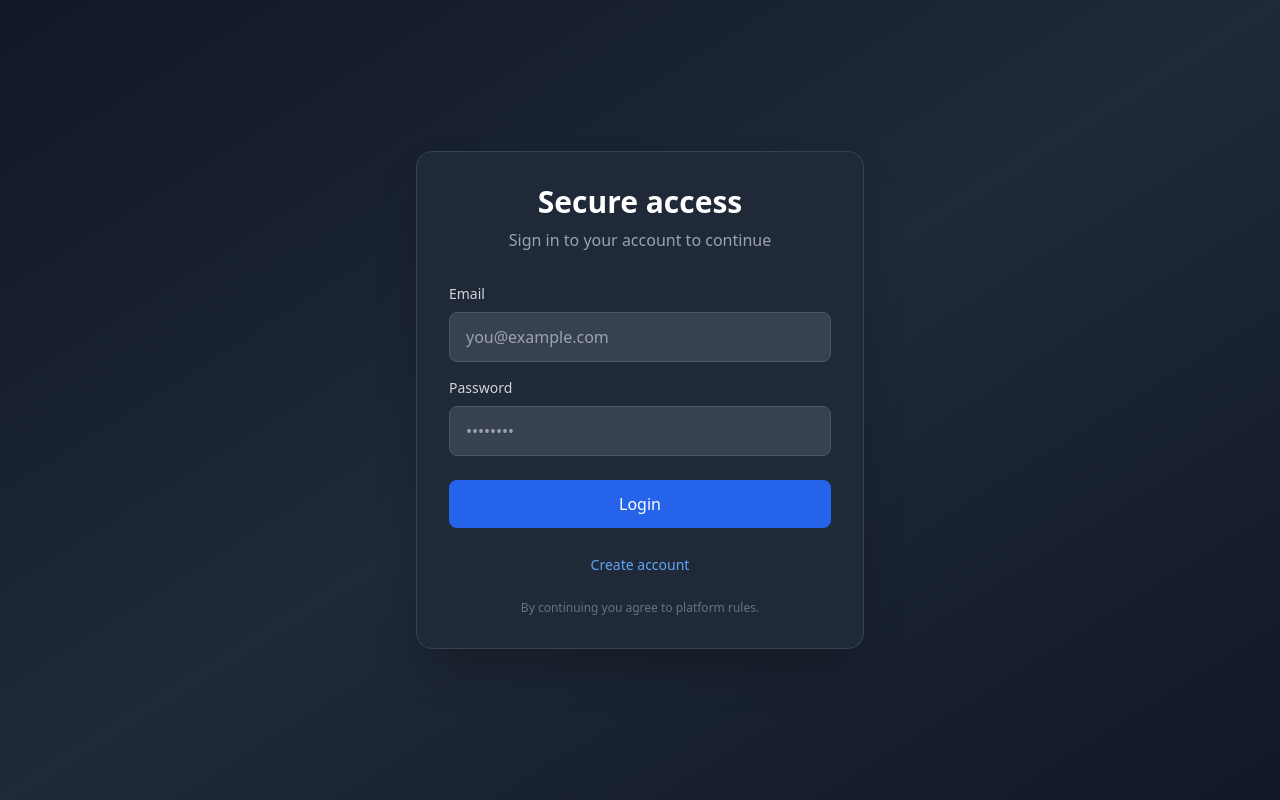
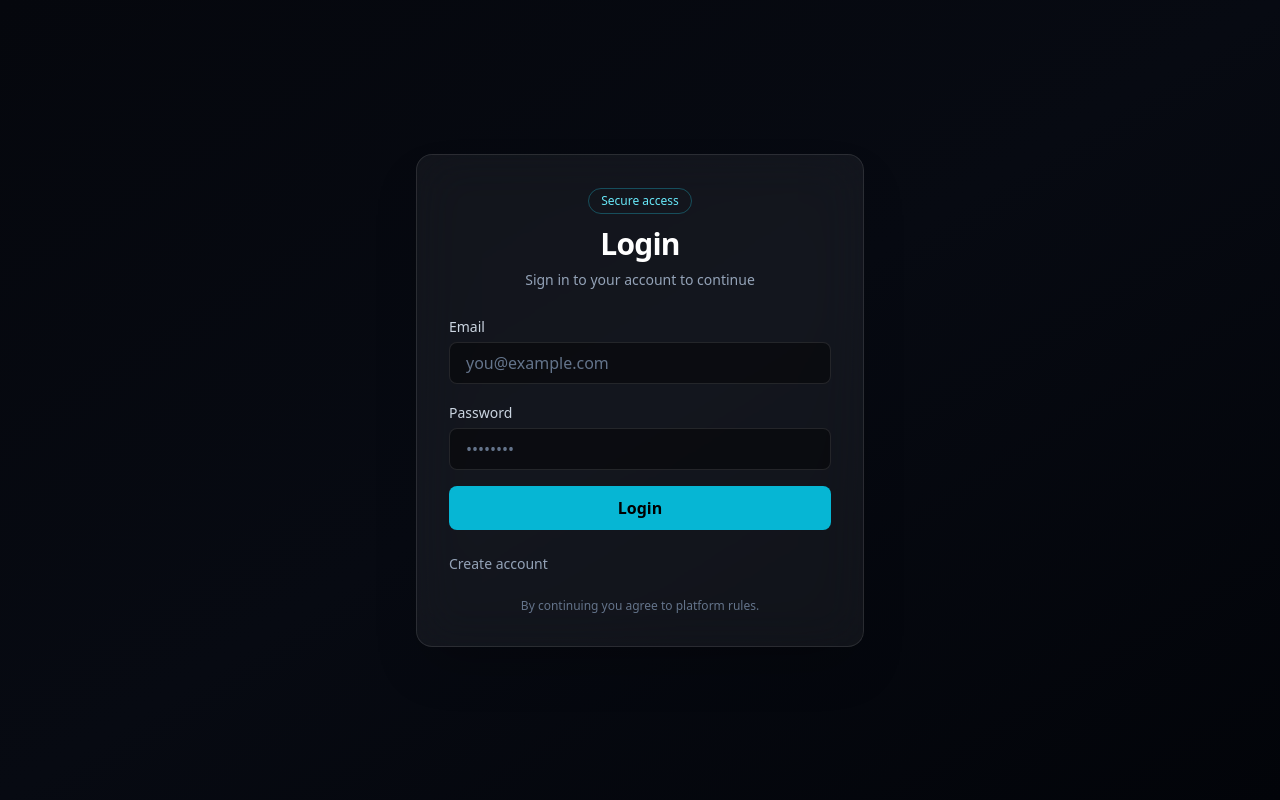
Before and after one commit to bigmouse6/tether-platform, a Next.js app: page /login in a window 1280 px wide. Built offline with nearby package versions, Linux system fonts and the light colour scheme; no server answers.

Commit message:
Restore original design with correct supabase import

```diff
--- a/app/login/page.tsx
+++ b/app/login/page.tsx
@@ -9,98 +9,97 @@ export default function LoginPage() {
   const router = useRouter();
   const [email, setEmail] = useState("");
   const [password, setPassword] = useState("");
+  const [msg, setMsg] = useState<string | null>(null);
   const [loading, setLoading] = useState(false);
-  const [error, setError] = useState<string | null>(null);
 
-  const handleLogin = async (e: React.FormEvent) => {
+  async function onSubmit(e: React.FormEvent<HTMLFormElement>) {
     e.preventDefault();
     setLoading(true);
-    setError(null);
+    setMsg(null);
 
-    try {
-      const supabase = createClient();
+    const supabase = createClient(); // Hər dəfə yenə yaradılır
 
     const { error } = await supabase.auth.signInWithPassword({
       email,
       password,
     });
 
-      if (error) throw error;
+    setLoading(false);
+
+    if (error) {
+      setMsg(error.message);
+      return;
+    }
 
     router.push("/dashboard");
     router.refresh();
-    } catch (error: any) {
-      setError(error.message);
-    } finally {
-      setLoading(false);
   }
-  };
 
   return (
-    <div className="min-h-screen bg-gradient-to-br from-gray-900 via-gray-800 to-gray-900 flex items-center justify-center p-4">
-      <div className="max-w-md w-full space-y-8 bg-gray-800 p-8 rounded-2xl shadow-2xl border border-gray-700">
-        <div className="text-center">
-          <h2 className="text-3xl font-bold text-white mb-2">Secure access</h2>
-          <p className="text-gray-400">Sign in to your account to continue</p>
+    <div className="min-h-screen flex items-center justify-center bg-gradient-to-br from-[#05070d] via-[#070a12] to-[#020409] px-4">
+      <div className="w-full max-w-md rounded-2xl border border-white/10 bg-white/5 backdrop-blur-xl shadow-2xl p-8">
+        <div className="mb-6 text-center">
+          <span className="inline-block mb-3 rounded-full border border-cyan-400/30 px-3 py-1 text-xs text-cyan-300">
+            Secure access
+          </span>
+          <h1 className="text-3xl font-bold tracking-tight text-white">
+            Login
+          </h1>
+          <p className="mt-2 text-sm text-slate-400">
+            Sign in to your account to continue
+          </p>
         </div>
 
-        <form className="mt-8 space-y-6" onSubmit={handleLogin}>
-          <div className="space-y-4">
+        <form onSubmit={onSubmit} className="space-y-4">
           <div>
-              <label htmlFor="email" className="text-sm font-medium text-gray-300 block mb-2">
-                Email
-              </label>
+            <label className="text-sm text-slate-300">Email</label>
             <input
-                id="email"
               type="email"
+              required
+              className="mt-1 w-full rounded-lg border border-white/10 bg-black/40 px-4 py-2 text-slate-100 placeholder-slate-500 focus:outline-none focus:ring-2 focus:ring-cyan-500"
+              placeholder="you@example.com"
               value={email}
               onChange={(e) => setEmail(e.target.value)}
-                className="w-full px-4 py-3 bg-gray-700 border border-gray-600 rounded-lg focus:ring-2 focus:ring-blue-500 focus:border-transparent text-white placeholder-gray-400"
-                placeholder="you@example.com"
-                required
             />
           </div>
 
           <div>
-              <label htmlFor="password" className="text-sm font-medium text-gray-300 block mb-2">
-                Password
-              </label>
+            <label className="text-sm text-slate-300">Password</label>
             <input
-                id="password"
               type="password"
+              required
+              minLength={6}
+              className="mt-1 w-full rounded-lg border border-white/10 bg-black/40 px-4 py-2 text-slate-100 placeholder-slate-500 focus:outline-none focus:ring-2 focus:ring-cyan-500"
+              placeholder="••••••••"
               value={password}
               onChange={(e) => setPassword(e.target.value)}
-                className="w-full px-4 py-3 bg-gray-700 border border-gray-600 rounded-lg focus:ring-2 focus:ring-blue-500 focus:border-transparent text-white placeholder-gray-400"
-                placeholder="••••••••"
-                required
             />
           </div>
-          </div>
 
-          {error && (
-            <div className="bg-red-500/10 border border-red-500 text-red-500 px-4 py-3 rounded-lg text-sm">
-              {error}
+          {msg && (
+            <div className="rounded-lg border border-red-500/30 bg-red-500/10 px-3 py-2 text-sm text-red-400">
+              {msg}
             </div>
           )}
 
           <button
             type="submit"
             disabled={loading}
-            className="w-full py-3 px-4 bg-blue-600 hover:bg-blue-700 text-white font-medium rounded-lg transition duration-200 transform hover:scale-[1.02] disabled:opacity-50 disabled:cursor-not-allowed"
+            className="mt-2 w-full rounded-lg bg-cyan-500 py-2.5 font-semibold text-black hover:bg-cyan-400 transition disabled:opacity-50"
           >
-            {loading ? "Loading..." : "Login"}
+            {loading ? "Signing in..." : "Login"}
           </button>
+        </form>
 
-          <div className="text-center">
-            <Link href="/register" className="text-blue-400 hover:text-blue-300 text-sm">
+        <div className="mt-6 flex justify-between text-sm text-slate-400">
+          <Link href="/register" className="hover:text-cyan-400">
             Create account
           </Link>
         </div>
 
-          <p className="text-xs text-center text-gray-500">
+        <p className="mt-6 text-center text-xs text-slate-500">
           By continuing you agree to platform rules.
         </p>
-        </form>
       </div>
     </div>
   );
```
Lines whose indentation alone changed are shown as unchanged.
